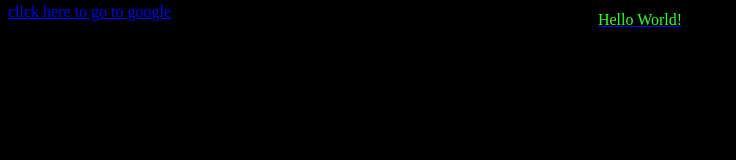
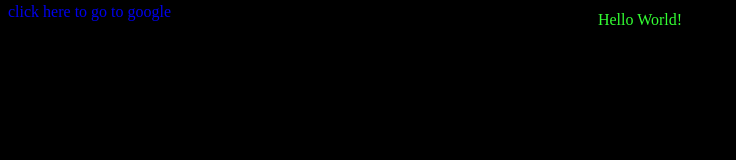
Before and after one commit to codersArmy/codersArmy.github.io, a plain HTML site: page index.html in a window 1280 px wide. Shown: the full height of the page, 0-736 px from the left. Drawn offline with Linux system fonts and the light colour scheme.

Commit message:
removing the text decoration from a hover
leet

```diff
--- a/index.html
+++ b/index.html
@@ -9,10 +9,12 @@
     color: rgb(51,255,51);
     text-align: center;
     }
+	a{ text-decoration: none;
+	}
   </style>
 </head>
   <body>
-  <div class = "nav"> <a href = # src = "google.com"> click  here to go to google</div>
+  <div class = "nav"> <a href = "#" src = "google.com"> click  here to go to google</div>
     <div class="text">Hello World!</div>
 
   </body>
```
